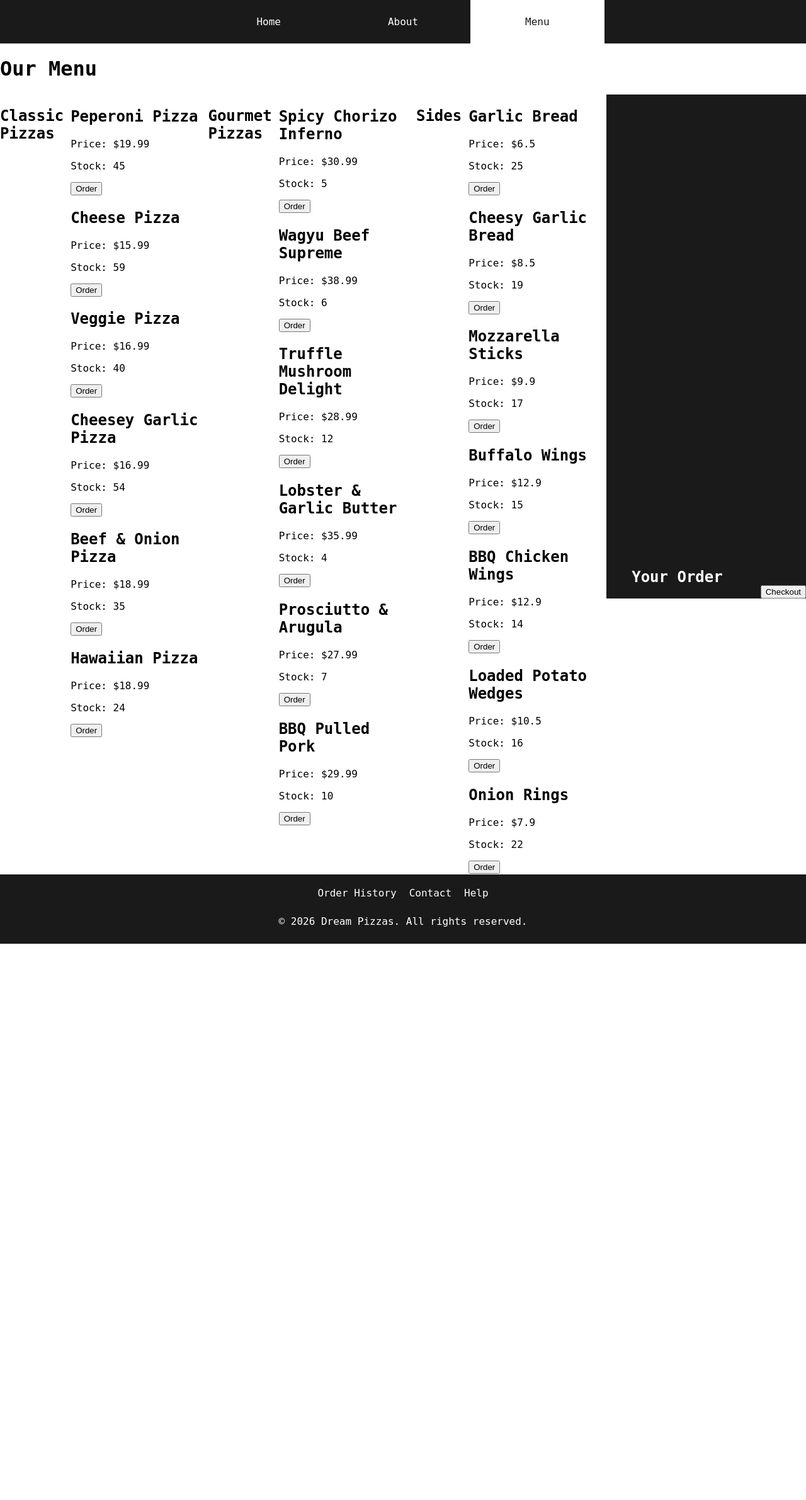
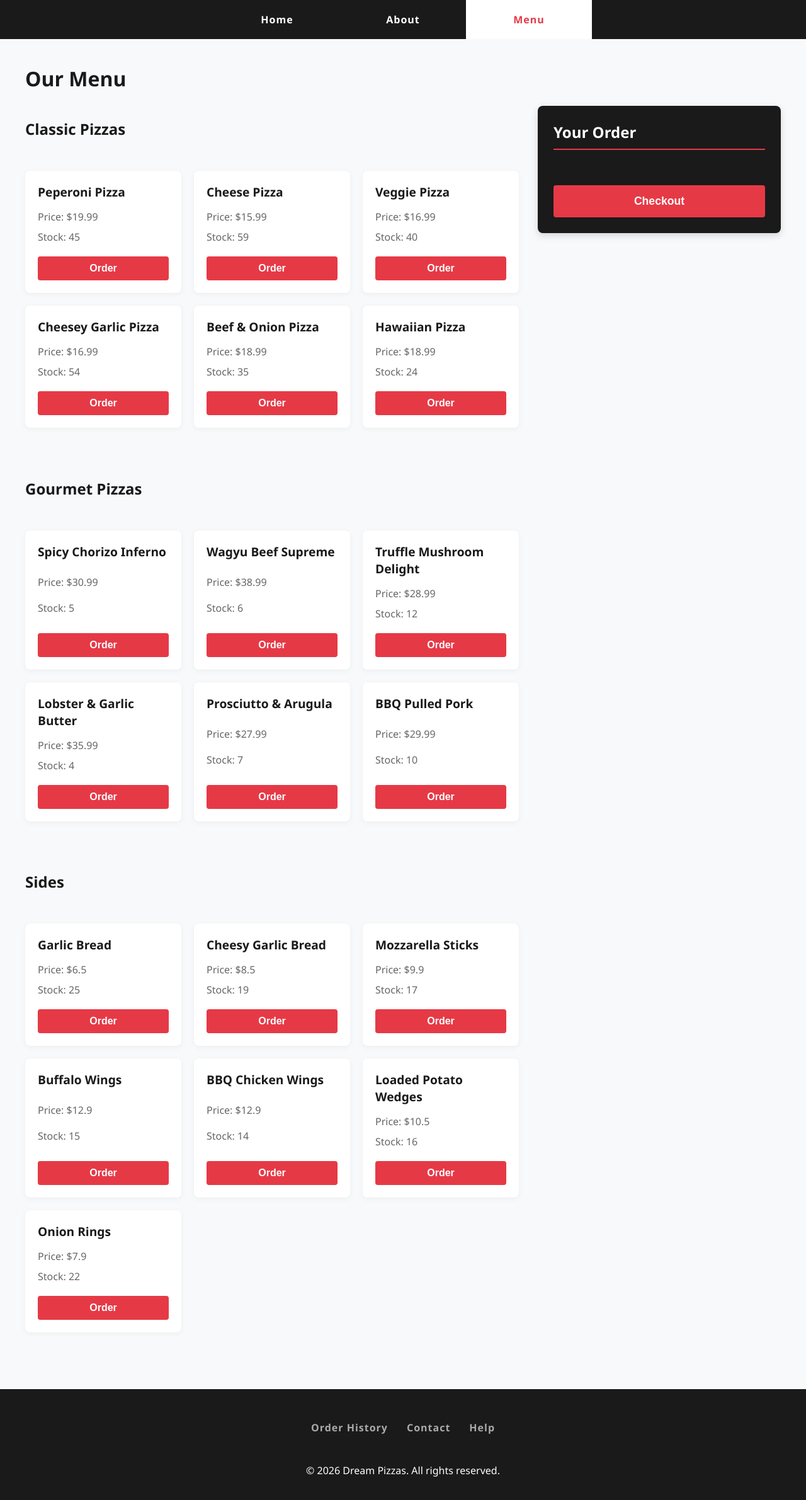
Before and after one commit to st25112-a11y/CSC-2-AS91897---AS91896, a Flask app: page /menu in a window 1280 px wide. Shown: the whole page at 63% size. Before the commit the page ends 1498 px from the top, so only its background shows below. Run offline with Flask 3, Linux system fonts and the light colour scheme.

Commit message:
Near complete visual overhaul of website

```diff
--- a/static/css/style.css
+++ b/static/css/style.css
@@ -1,38 +1,35 @@
-html,body {
+/* Base and Typography */
+html, body {
     margin: 0;
     padding: 0;
-    font-family: monospace, sans-serif;
-    height:100%;
+    font-family: 'Segoe UI', Tahoma, Geneva, Verdana, sans-serif;
+    height: 100%;
+    background-color: #f8f9fa;
+    color: #333;
 }
 
+h1, h2, h3 {
+    color: #1A1A1A;
+}
+
+/* Header & Navigation */
 .main-links {
     background-color: #1A1A1A;
     display: flex;
-    gap: 0;
     box-sizing: border-box;
     align-items: center;
     justify-content: center;
-}
-
-ul a {
-    color: white;
-    text-decoration: none;
-    height:100%;
-    display: block;
-    text-align: center;
-    box-sizing: border-box;
-    white-space: nowrap;
-    flex: 1;
 }
 
 .main-links ul {
     display: flex;
     align-content: center;
     justify-content: center;
-    margin: 0 ;
+    margin: 0;
     padding: 0;
     height: 100%;
-    width: 50%;
+    width: 100%;
+    max-width: 600px;
     list-style: none;
 }
 
@@ -43,70 +40,262 @@ ul a {
     justify-content: center;
 }
 
-.main-links ul a:hover {
-    background-color: white;
-    color: #1A1A1A;
+ul a {
+    color: white;
+    text-decoration: none;
+    height: 100%;
+    display: block;
+    text-align: center;
     box-sizing: border-box;
-    transition: 0.3s;
+    white-space: nowrap;
+    flex: 1;
+    padding: 20px 0;
+    font-weight: bold;
+    letter-spacing: 1px;
 }
 
+.main-links ul a:hover,
 .main-links ul a.active {
     background-color: white;
-    color: #1A1A1A;
+    color: #E63946;
+    transition: 0.3s ease;
 }
 
-.main-links ul li a {
-    padding: 25px 0px;
-}
-
-footer {
-    background-color: #1A1A1A;
-    color: white;
-    text-align: center;
-    padding: 10px 0;
-}
-
-.secondary-links {
-    background-color: #1A1A1A;
-}
-
-.secondary-links ul {
-    display: flex;
-    justify-content: center;
-    gap: 20px;
-    margin: 0;
-    padding: 10px 0;
-    list-style: none;
-}
-
-.left {
-    display: flex;
-    justify-content: flex-start;
-    align-items: flex-start;
-    gap: 10px;
-    width: 75%;
-}
-
-.right {
-    display: flex;
-    justify-content: flex-end;
-    align-items: flex-end;
-    background-color: #1A1A1A;
-    color: white;
-    gap: 10px;
-    width: 25%;
-    min-height: 100dvh;
+/* Layout Containers */
+main {
+    padding: 20px;
+    max-width: 1200px;
+    margin: 0 auto;
 }
 
 .container {
     display: flex;
     justify-content: space-between;
     align-items: flex-start;
-    gap: 10px;
+    gap: 30px;
     width: 100%;
 }
 
-.left table {
+.left {
+    display: flex;
+    flex-direction: column;
+    justify-content: flex-start;
+    align-items: stretch;
+    gap: 30px;
+    width: 70%;
+}
+
+.right {
+    display: flex;
+    flex-direction: column;
+    justify-content: flex-start;
+    background-color: #1A1A1A;
+    color: white;
+    padding: 25px;
+    border-radius: 8px;
+    width: 30%;
+    min-height: fit-content;
+    box-shadow: 0 4px 12px rgba(0,0,0,0.15);
+    position: sticky;
+    top: 20px;
+    max-height: calc(100vh - 40px);
+    overflow-y: auto;
+}
+
+.right h2 {
+    color: white;
+    margin-top: 0;
+    border-bottom: 2px solid #E63946;
+    padding-bottom: 10px;
+}
+
+/* Cart Styles */
+#cartItems {
+    list-style-type: none;
+    padding: 0;
+    margin-bottom: 20px;
+}
+
+#cartItems li {
+    margin-bottom: 10px;
+    font-size: 1.1em;
+}
+
+/*  Menu & Invoice */
+table {
     width: 100%;
     border-collapse: collapse;
+    background: white;
+    border-radius: 8px;
+    overflow: hidden;
+    box-shadow: 0 2px 8px rgba(0,0,0,0.05);
 }
+
+th, td {
+    padding: 15px;
+    text-align: left;
+    border-bottom: 1px solid #eee;
+}
+
+th {
+    background-color: #f1f1f1;
+    font-weight: bold;
+}
+
+td h2 {
+    margin: 0 0 5px 0;
+    font-size: 1.2em;
+}
+
+td p {
+    margin: 5px 0;
+    color: #666;
+}
+
+/* Buttons */
+button, .home-order-btn {
+    background-color: #E63946;
+    color: white;
+    border: none;
+    padding: 10px 20px;
+    cursor: pointer;
+    border-radius: 4px;
+    font-weight: bold;
+    font-size: 1em;
+    text-decoration: none;
+    display: inline-block;
+    transition: background-color 0.2s;
+}
+
+button:hover, .home-order-btn:hover {
+    background-color: #c92a38;
+}
+
+.right button {
+    width: 100%;
+    padding: 15px;
+    font-size: 1.1em;
+}
+
+.right form button {
+    background-color: #555;
+    padding: 5px 10px;
+    font-size: 0.9em;
+    width: auto;
+    margin-left: 10px;
+}
+
+.right form button:hover {
+    background-color: #777;
+}
+
+/* Form Inputs */
+input[type="text"], input[type="number"], select, textarea {
+    width: 100%;
+    padding: 10px;
+    margin: 8px 0 15px 0;
+    border: 1px solid #ccc;
+    border-radius: 4px;
+    box-sizing: border-box;
+    font-family: inherit;
+}
+
+/* Modal */
+dialog {
+    border: none;
+    border-radius: 8px;
+    padding: 30px;
+    box-shadow: 0 10px 30px rgba(0,0,0,0.3);
+    width: 90%;
+    max-width: 400px;
+}
+
+dialog::backdrop {
+    background-color: rgba(0, 0, 0, 0.6);
+    backdrop-filter: blur(3px);
+}
+
+dialog button[type="button"] {
+    background-color: #ccc;
+    color: #333;
+    margin-left: 10px;
+}
+
+dialog button[type="button"]:hover {
+    background-color: #bbb;
+}
+
+/* Featured Deal Card */
+.featured-deal {
+    background-color: #fff3cd;
+    border-left: 5px solid #ffc107;
+    padding: 20px;
+    margin: 20px 0;
+    border-radius: 4px;
+}
+
+.featured-deal h3 {
+    margin-top: 0;
+    color: #856404;
+}
+
+/* Footer */
+footer {
+    background-color: #1A1A1A;
+    color: white;
+    text-align: center;
+    padding: 20px 0;
+    margin-top: 40px;
+}
+
+.secondary-links ul {
+    display: flex;
+    justify-content: center;
+    gap: 30px;
+    margin: 0;
+    padding: 10px 0;
+    list-style: none;
+}
+
+.secondary-links a {
+    color: #aaa;
+    text-decoration: none;
+    transition: color 0.2s;
+}
+
+.secondary-links a:hover {
+    color: white;
+}
+
+/* Menu Grid */
+.menu-grid {
+    display: grid;
+    grid-template-columns: repeat(3, 1fr);
+    gap: 20px;
+    margin-bottom: 30px;
+}
+
+.menu-card {
+    background: white;
+    padding: 20px;
+    border-radius: 8px;
+    box-shadow: 0 2px 8px rgba(0,0,0,0.05);
+    display: flex;
+    flex-direction: column;
+    justify-content: space-between;
+}
+
+.menu-card h3 {
+    margin-top: 0;
+    margin-bottom: 10px;
+    font-size: 1.2em;
+}
+
+.menu-card p {
+    margin: 5px 0;
+    color: #666;
+}
+
+.menu-card .order-btn {
+    margin-top: 15px;
+}
--- a/templates/menu.html
+++ b/templates/menu.html
@@ -7,45 +7,42 @@
     <div class="container">
         <div class="left">
             <h2>Classic Pizzas</h2>
-            <table>
+            <div class="menu-grid">
                 {% for name, details in classic_pizzas.items() %}
-                <tr>
-                    <td>
-                        <h2>{{ name }}</h2>
+                <div class="menu-card">
+                    <h3>{{ name }}</h3>
                     <p>Price: ${{ details.price }}</p>
                     <p>Stock: {{ details.stock }}</p>
                     <button class="order-btn" data-name="{{ name }}">Order</button>
-                    </td>
-                </tr>
+                </div>
                 {% endfor %}
-            </table>
+            </div>
+
             <h2>Gourmet Pizzas</h2>
-            <table>
+            <div class="menu-grid">
                 {% for name, details in gourmet_pizzas.items() %}
-                <tr>
-                    <td>
-                        <h2>{{ name }}</h2>
+                <div class="menu-card">
+                    <h3>{{ name }}</h3>
                     <p>Price: ${{ details.price }}</p>
                     <p>Stock: {{ details.stock }}</p>
                     <button class="order-btn" data-name="{{ name }}">Order</button>
-                    </td>
-                </tr>
+                </div>
                 {% endfor %}
-            </table>
+            </div>
+
             <h2>Sides</h2>
-            <table>
+            <div class="menu-grid">
                 {% for name, details in sides.items() %}
-                <tr>
-                    <td>
-                        <h2>{{ name }}</h2>
+                <div class="menu-card">
+                    <h3>{{ name }}</h3>
                     <p>Price: ${{ details.price }}</p>
                     <p>Stock: {{ details.stock }}</p>
                     <button class="order-btn" data-name="{{ name }}">Order</button>
-                    </td>
-                </tr>
+                </div>
                 {% endfor %}
-            </table>
             </div>
+        </div>
+
         <div class="right">
             <h2>Your Order</h2>
             <ul id="cartItems">
@@ -61,12 +58,13 @@
             <button onclick="window.location.href='{{ url_for("checkout") }}'">Checkout</button>
         </div>
     </div>
+
+    <!-- Your exact modal code remains below -->
     <dialog id="myModal">
         <h2 id="modalTitle"></h2>
         <form method="POST" action="{{ url_for('cart') }}">
             <input type="hidden" id="modalItemName" name="item" required>
             <label for="size">Size:</label>
-
             <select id="size" name="size" required>
                 <option value="Small"> Small</option>
                 <option value="Medium"> Medium</option>
```
Lines whose indentation alone changed are shown as unchanged.
